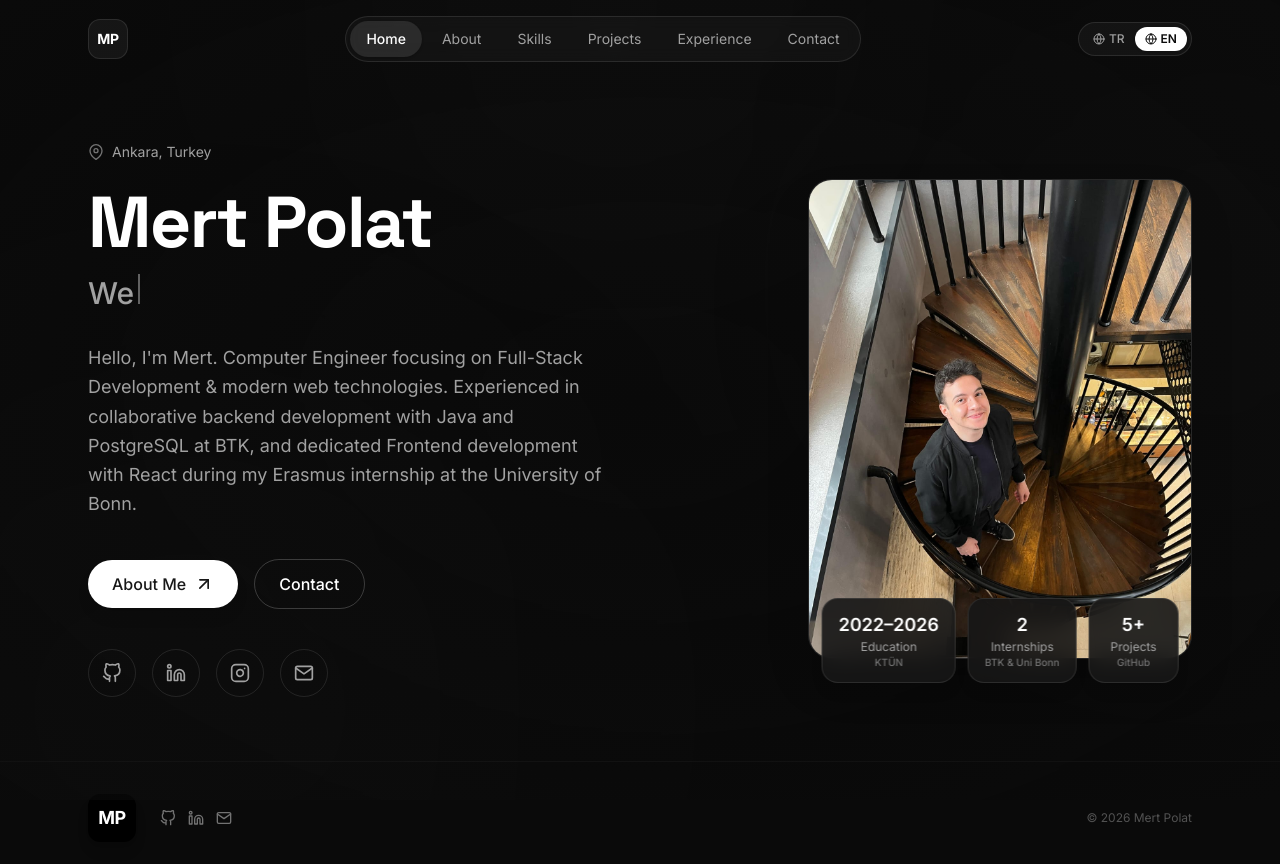
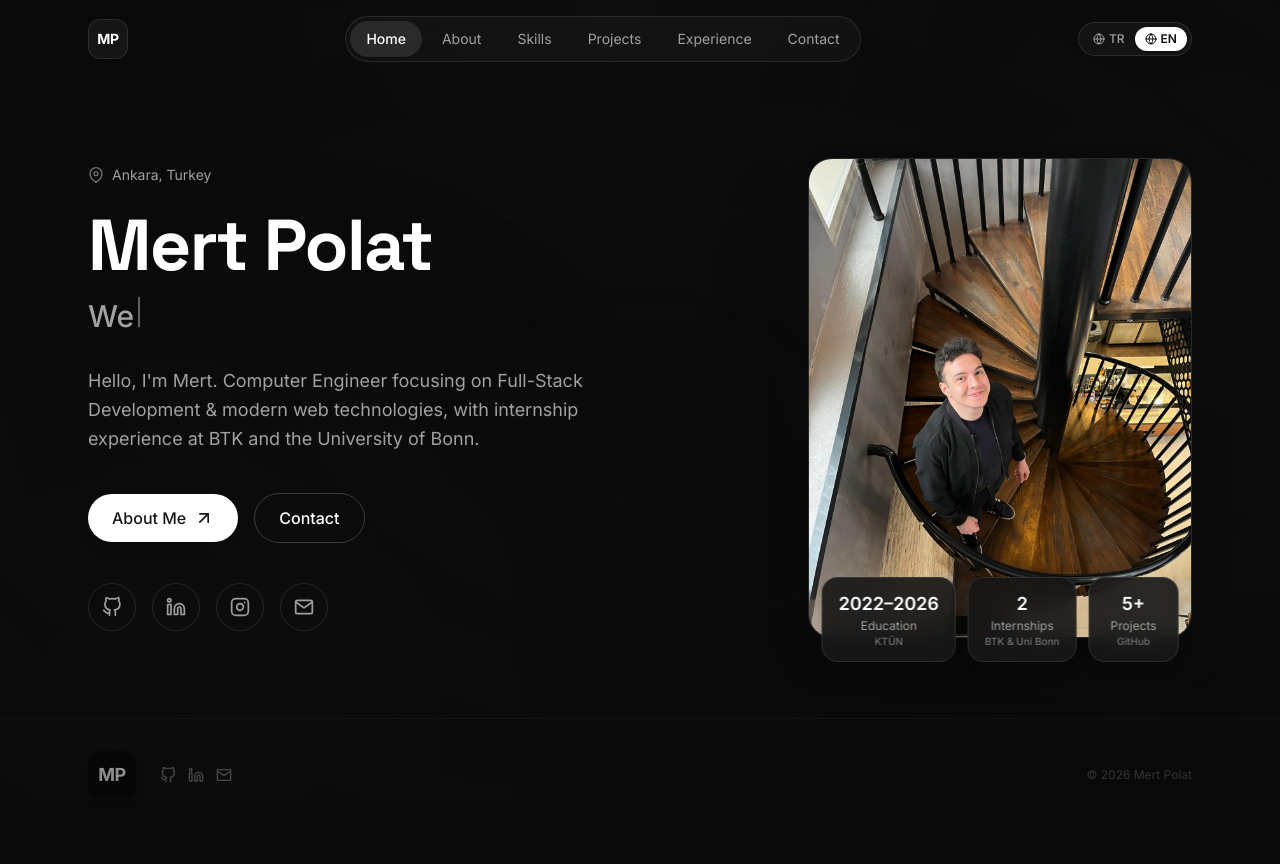
Before and after one commit to MertP06/Portfolio, a React (Vite) app: page / in a window 1280 px wide. Shown: the top 864 px of the page. After the commit the page ends 831 px from the top, so only its background shows below. Built offline with nearby package versions, Linux system fonts and the light colour scheme; the HTML template or start-up script is replaced by a standard one.

Commit message:
refactor: simplify homepage intro to mention BTK & Uni Bonn internships, restore pgAdmin 4 in tools

```diff
--- a/src/contexts/LanguageContext.tsx
+++ b/src/contexts/LanguageContext.tsx
@@ -16,8 +16,8 @@ export const translations: Translations = {
   // Home Page
   'home.role': { en: 'Computer Engineer', tr: 'Bilgisayar Mühendisi' },
   'home.intro': {
-    en: "Hello, I'm Mert. Computer Engineer focusing on Full-Stack Development & modern web technologies. Experienced in collaborative backend development with Java and PostgreSQL at BTK, and dedicated Frontend development with React during my Erasmus internship at the University of Bonn.",
-    tr: "Merhaba, ben Mert. Full-Stack Geliştirme ve modern web teknolojilerine odaklanan bir Bilgisayar Mühendisiyim. BTK stajımda bir ekip bünyesinde Java ve PostgreSQL ile backend süreçlerinde, Bonn Üniversitesi Erasmus stajımda ise React ile frontend geliştirme süreçlerinde yer aldım.",
+    en: "Hello, I'm Mert. Computer Engineer focusing on Full-Stack Development & modern web technologies, with internship experience at BTK and the University of Bonn.",
+    tr: "Merhaba, ben Mert. Full-Stack geliştirme ve modern web teknolojilerine odaklanan bir Bilgisayar Mühendisiyim. BTK ve Bonn Üniversitesi staj deneyimlerine sahibim.",
   },
   'home.aboutBtn': { en: 'About Me', tr: 'Hakkımda' },
   'home.contactBtn': { en: 'Contact', tr: 'İletişim' },
--- a/src/data/profile.ts
+++ b/src/data/profile.ts
@@ -56,6 +56,7 @@ export const profile = {
       'VS Code',
       'Postman',
       'DBeaver',
+      'pgAdmin 4',
       'SQL Server Management Studio (SSMS)',
     ],
   },
```
